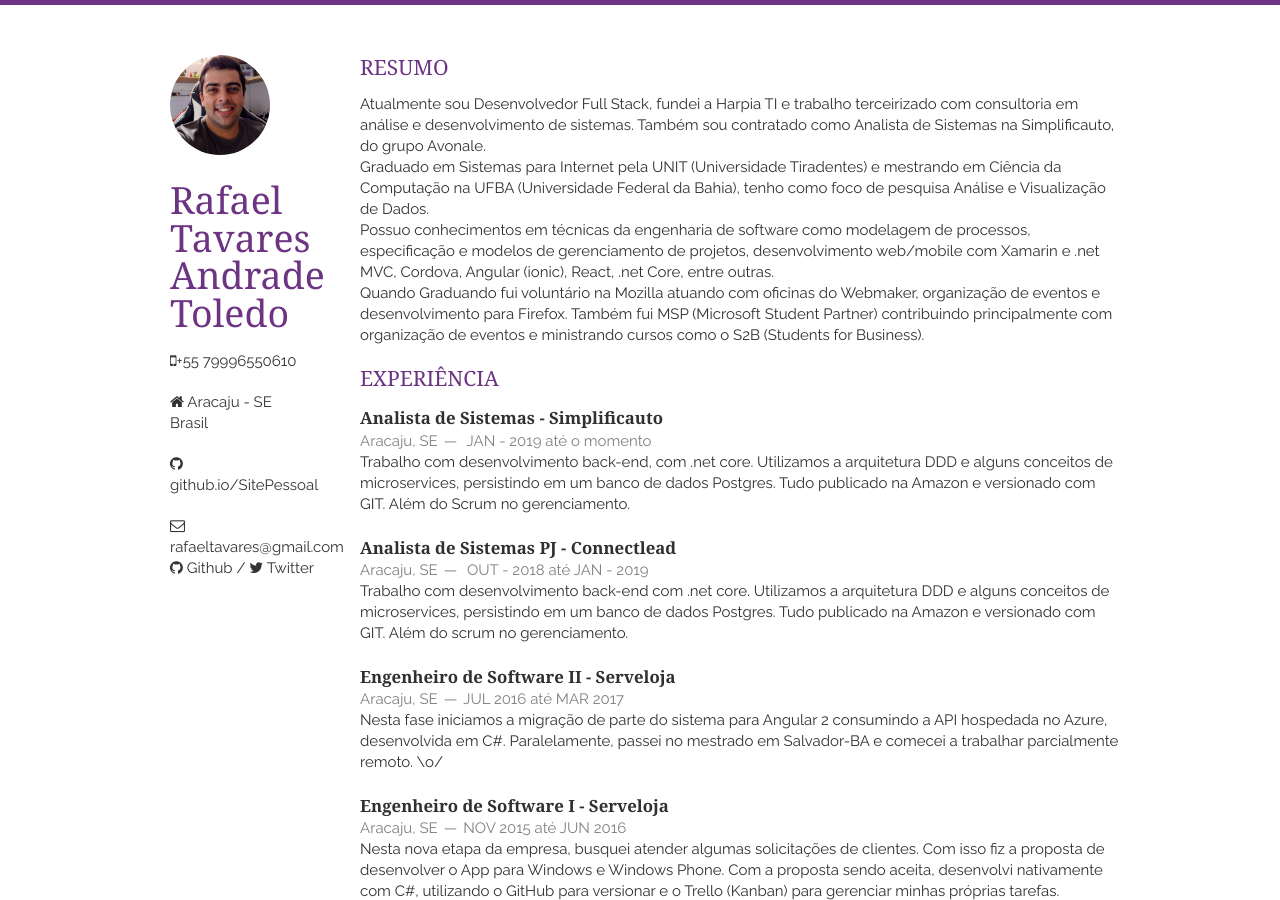
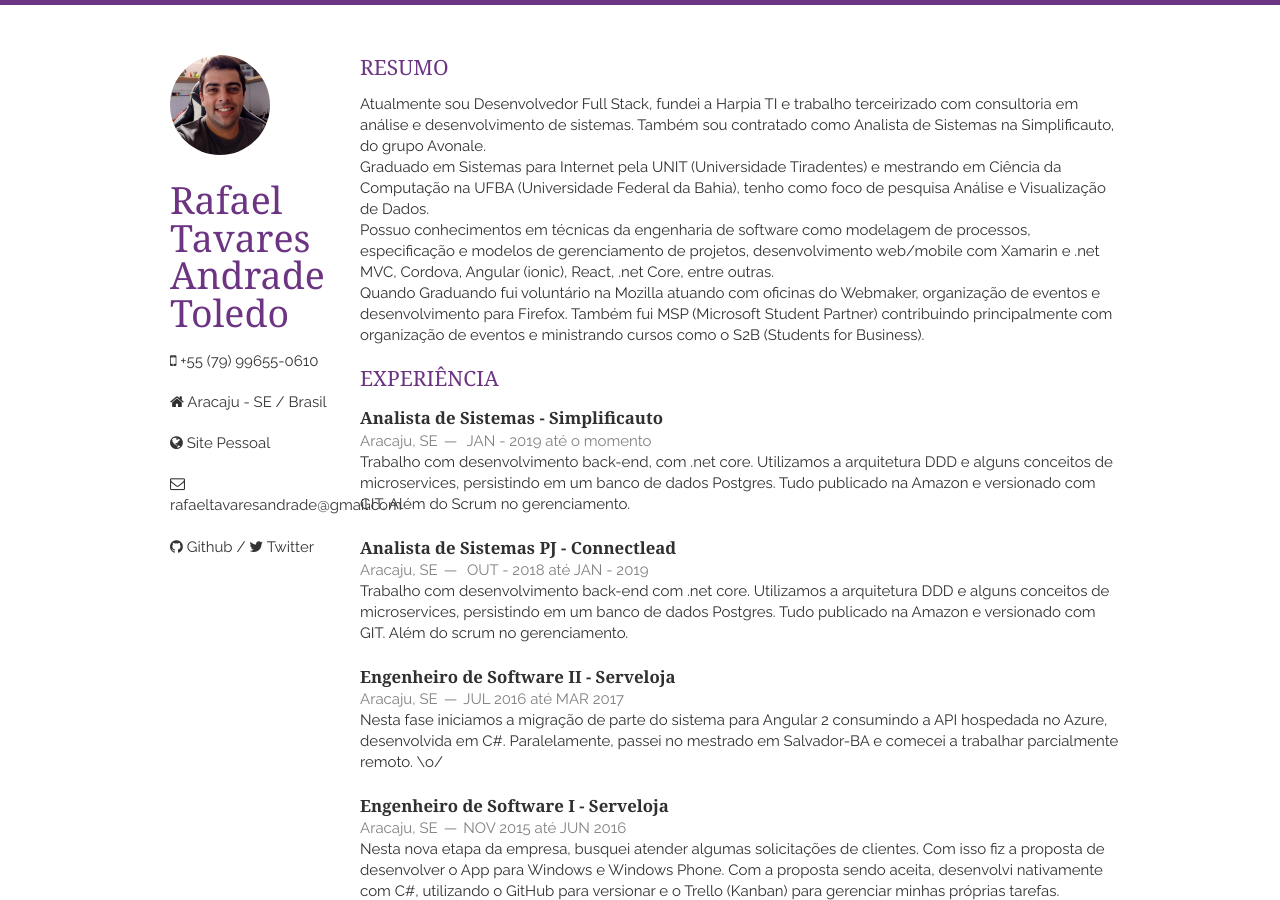
Before and after one commit to RafasTavares/resume-cv, a Jekyll site: the page built from index.html, in a window 1280 px wide and 900 px high. Built offline with Jekyll 4.4.1, drawn with Linux system fonts in a browser that asks for light colours; nearby versions of some CDN libraries; the list of posts is cut into pages by our own code.

Commit message:
update layout

```diff
--- a/_config.yml
+++ b/_config.yml
@@ -16,15 +16,15 @@ author: Rafael Tavares
 baseurl: /resume-cv/
 title: CV Rafael Tavares
 name: Rafael Tavares Andrade Toledo
-email: rafaeltavares@gmail.com
-email_full: mailto:rafaeltavares@gmail.com
+email: rafaeltavaresandrade@gmail.com
+email_full: mailto:rafaeltavaresandrade@gmail.com
 website: github.io/SitePessoal
 website_full: https://rafastavares.github.io/SitePessoal/
 github: rafastavares
 twitter: rafasmusic
-tel: +55 79996550610
-tel_full: tel:+5579996550610
-google_maps: 'https://www.google.co.uk/maps/place/44+Perth+St,+Edinburgh,+Edinburgh+City+EH3+5BL'
+tel: +55 (79) 99655-0610
+tel_full: tel:+55 (79) 99655-0610
+google_maps: ''
 address:
  # street: 44 Perth Street
  # postcode: EH3 5BL
--- a/_layouts/layout.html
+++ b/_layouts/layout.html
@@ -28,21 +28,21 @@
         <img src="{{ site.baseurl }}static/img/profile.jpg" class="me">
         <h1> {{ site.name }} </h1>
         <p>
-            <a href="{{ site.tel_full }}"><i class="fa fa-mobile"></i>{{ site.tel }}</a>
+            <a href="{{ site.tel_full }}"><i class="fa fa-mobile"></i> {{ site.tel }}</a>
         </p>
         <address>
            <i class="fa fa-home"></i> <a href="{{ site.google_maps }}">
                <!-- {{ site.address.street }}<br/>
                 {{ site.address.postcode }}<br/> -->
-                {{ site.address.city }}<br/>
+                {{ site.address.city }} /
                 {{ site.address.country }}
             </a>
         </address>
         <p>
-          <i class="fa fa-github"></i>  <a href="{{ site.website_full }}">{{ site.website }}</a><br/>
+            <a href="{{ site.website_full }}"><i class="fa fa-globe"></i> Site Pessoal</a><br/>
         </p>
         <p>
-            <a href="{{ site.email_full }}"><i class="fa fa-envelope-o"></i>{{ site.email }}</a><br/>
+            <a href="{{ site.email_full }}"><i class="fa fa-envelope-o"></i>{{ site.email }}</a><br/><br/>
             <a href="https://github.com/{{ site.github }}"><i class="fa fa-github"></i> Github</a> /
             <a href="https://twitter.com/{{ site.twitter }}"><i class="fa fa-twitter"></i> Twitter</a>
         </p>
```
